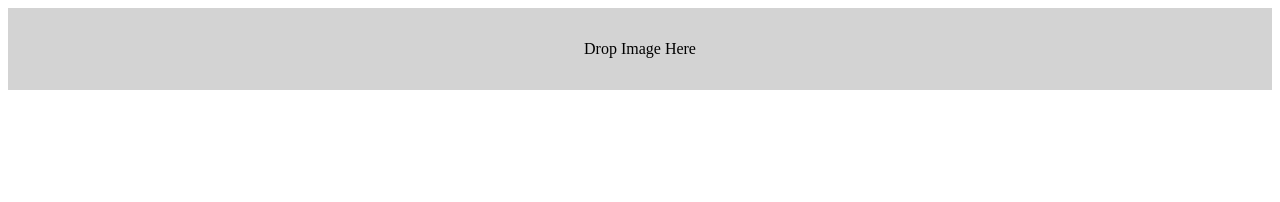
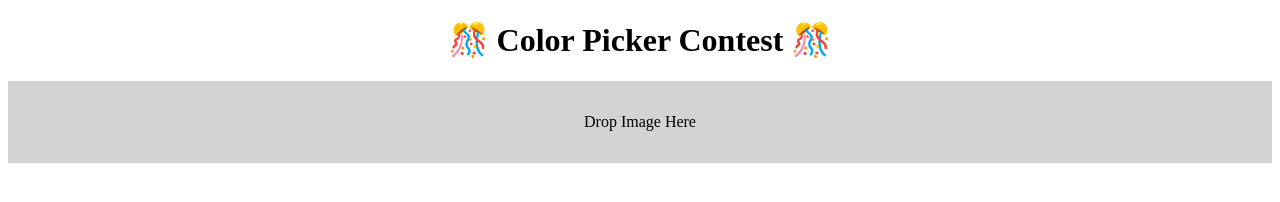
Before and after one commit to helloheesu/color-picker-compare, a website built with Parcel: page src/index.html in a window 1280 px wide. Built offline with nearby package versions, Linux system fonts and the light colour scheme.

Commit message:
:lipstick: add title

```diff
--- a/src/index.html
+++ b/src/index.html
@@ -6,6 +6,9 @@
     <meta http-equiv="X-UA-Compatible" content="ie=edge" />
     <title>Comparing Libraries</title>
     <style>
+      h1 {
+        text-align: center;
+      }
       .drop-zone {
         background-color: lightgray;
         margin-bottom: 1em;
@@ -20,6 +23,7 @@
     </style>
   </head>
   <body>
+    <h1>🎊 Color Picker Contest 🎊</h1>
     <div class="drop-zone">
       <p>Drop Image Here</p>
     </div>
```
